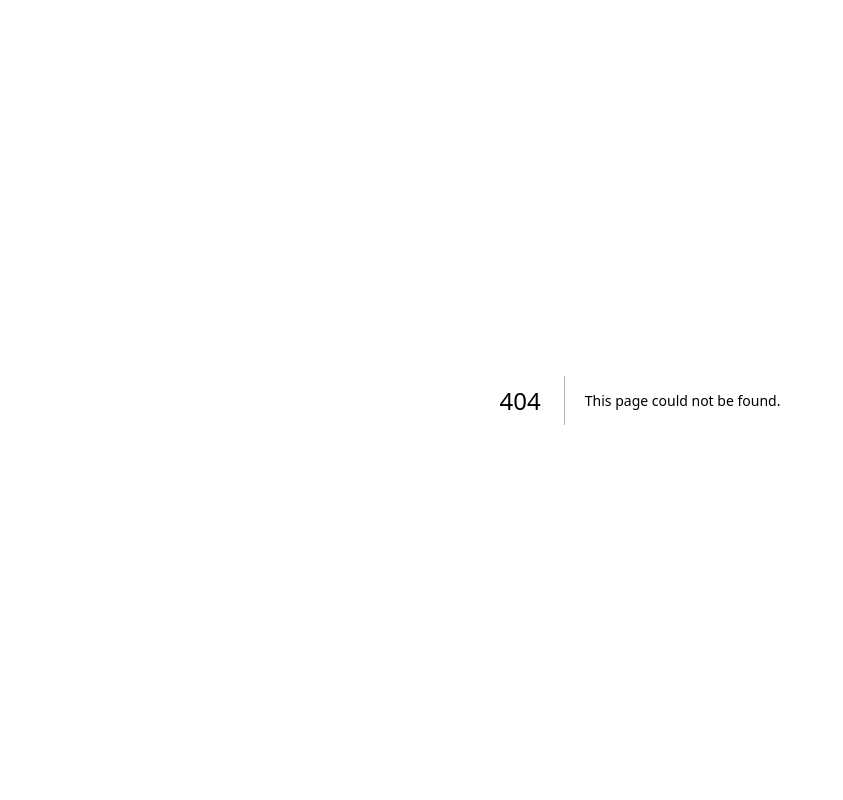
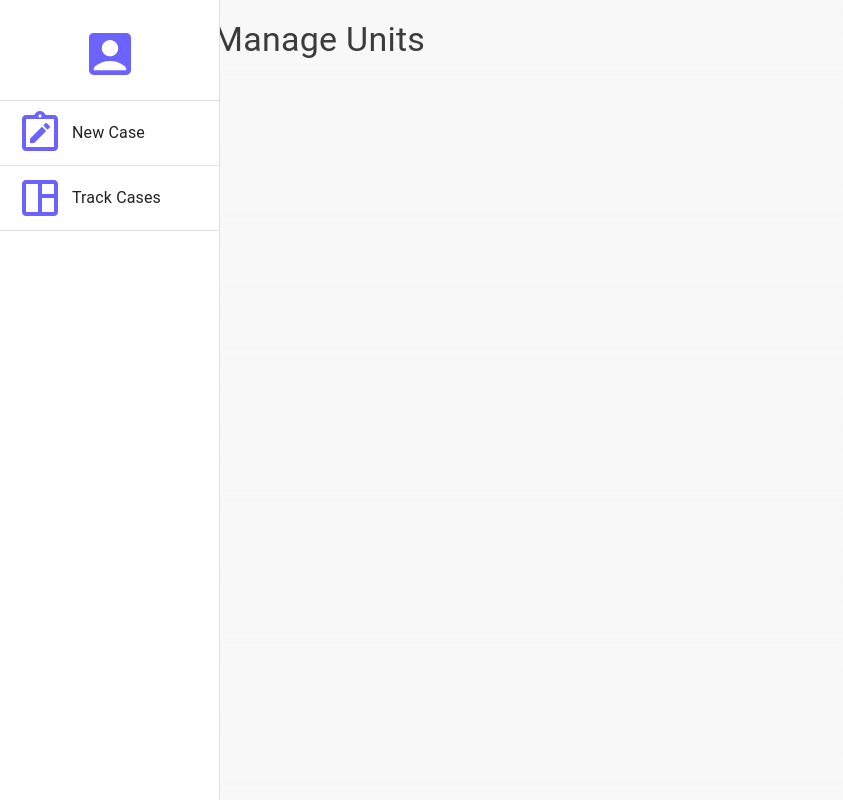
Before and after one commit to chienshyong/esc-hms-portal, a Next.js app in the folder frontend/: page /Landlord/manageunits in a window 1280 px wide. Before the commit this address had no page. Shown: the whole page, without its empty margins (0-843 px from the left). Built offline with nearby package versions, Linux system fonts and the light colour scheme.

Commit message:
New manage units page

```diff
--- /dev/null
+++ b/frontend/app/Landlord/manageunits/page.js
@@ -0,0 +1,20 @@
+'use client'
+import {Typography} from '@mui/material'
+import { Grid } from '@mui/material'
+
+import Navbar from '../navbar'
+
+export default function ManageUnits() {
+  return (
+    <main>
+        <Grid container>
+            <Grid item xs={2}>
+                <Navbar></Navbar>
+            </Grid>
+            <Grid item xs={10}>
+                <Typography margin="1ch 0 0.5ch 0" variant="h4">Manage Units</Typography>
+            </Grid>
+        </Grid>
+    </main>
+  )
+}
```
